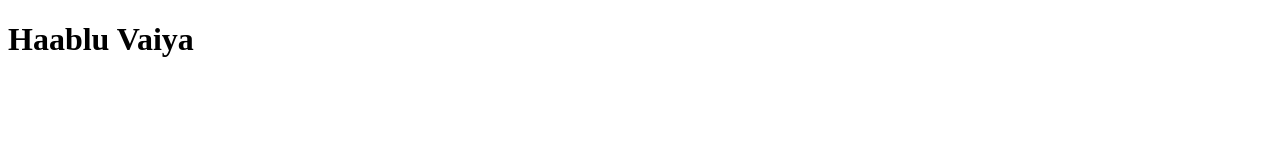
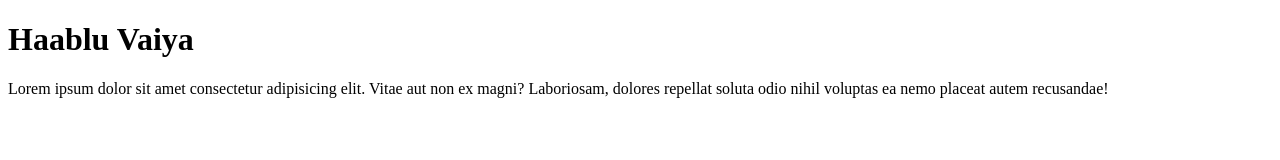
Before and after one commit to hiraislam/first-projects, a plain HTML site: page index.html in a window 1280 px wide. Drawn offline with Linux system fonts and the light colour scheme.

Commit message:
ptag-added

```diff
--- a/index.html
+++ b/index.html
@@ -8,5 +8,6 @@
 </head>
 <body>
     <h1>Haablu Vaiya</h1>
+    <p>Lorem ipsum dolor sit amet consectetur adipisicing elit. Vitae aut non ex magni? Laboriosam, dolores repellat soluta odio nihil voluptas ea nemo placeat autem recusandae!</p>
 </body>
 </html>
```
